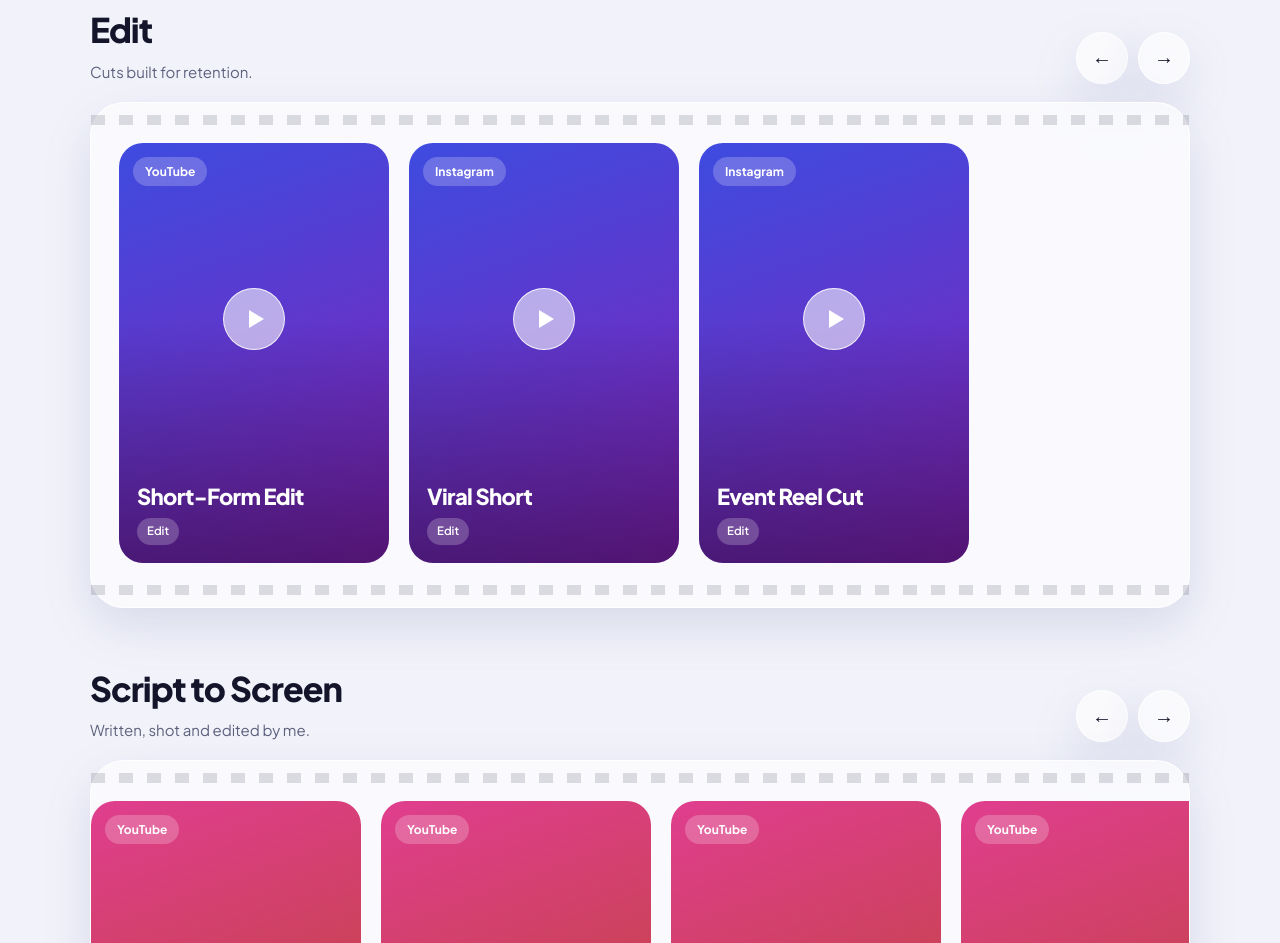
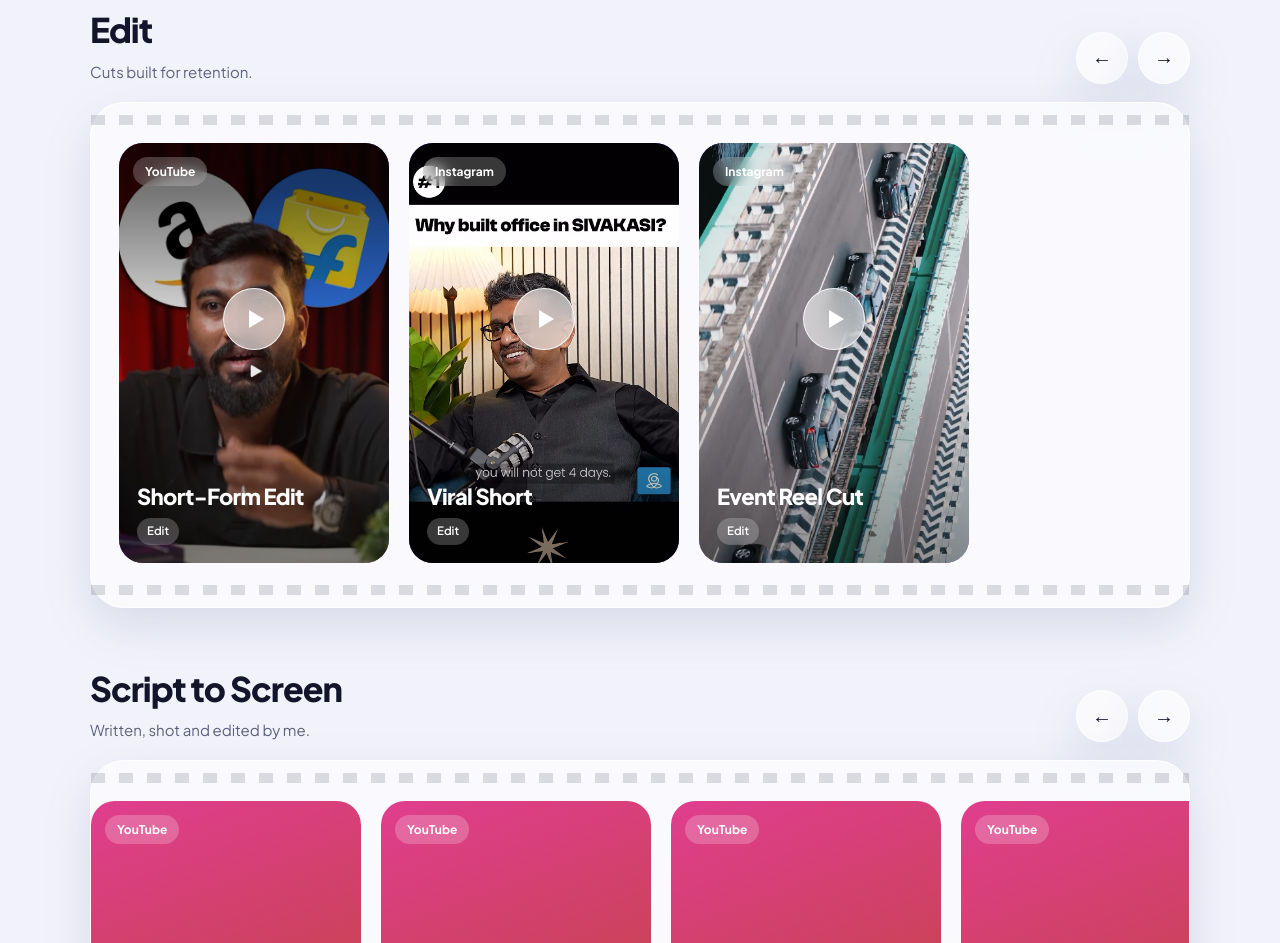
Before and after one commit to SuriyaSSJ03/suriyassj03, a plain HTML site: page index.html in a window 1280 px wide. Shown: the part 1228-2171 px from the top of the page. Drawn offline with Linux system fonts and the light colour scheme; files whose address does not match are found by name.

Commit message:
Add files via upload

```diff
--- a/index.html
+++ b/index.html
@@ -129,6 +129,8 @@ footer{text-align:center;color:var(--mute);font-size:13px;margin-top:40px}
 .play{opacity:1;transform:scale(1);top:42%;z-index:1}
 .card:hover .play,.card:focus-visible .play{transform:scale(1.12)}
 .fr.post{aspect-ratio:auto;width:min(520px,100%);height:min(82vh,720px);margin:0 auto;background:#fff}
+.poster>img.th{position:absolute;inset:0;width:100%;height:100%;object-fit:cover;display:block;transition:transform .6s cubic-bezier(.2,.8,.2,1)}
+.card:hover .poster>img.th{transform:scale(1.06)}
 </style>
 </head>
 <body>
@@ -212,9 +214,10 @@ const LINKS={instagram:"",linkedin:""};
 const $=i=>document.getElementById(i);
 const SRC=w=>w.type==='yt'?`https://www.youtube.com/embed/${w.id}?autoplay=1&rel=0&playsinline=1`:w.type==='ig'?`https://www.instagram.com/reel/${w.id}/embed`:`https://www.linkedin.com/embed/feed/update/urn:li:activity:${w.id}`;
 const BADGE={yt:'YouTube',ig:'Instagram',li:'LinkedIn'};
+const slug=s=>s.toLowerCase().replace(/[^a-z0-9]+/g,'-').replace(/^-|-$/g,'');
 const live=WORKS.filter(w=>w.id);
 $('segs').innerHTML=SEGS.map(s=>{const it=live.map((w,i)=>({w,i})).filter(x=>x.w.seg===s.id);if(!it.length)return'';
- return `<div class="seg rv" style="--h:${s.h}"><div class="head"><div><h3>${s.name}</h3><p>${s.desc}</p></div><div class="arrows"><button data-d="-1" aria-label="Previous">&larr;</button><button data-d="1" aria-label="Next">&rarr;</button></div></div><div class="reel glass"><div class="strip">${it.map(({w,i})=>`<button class="card" data-i="${i}"><div class="poster"><span class="badge">${BADGE[w.type]}</span><span class="play"></span><div class="pt"><b>${w.title}</b><div class="tg">${w.tags.map(t=>`<i>${t}</i>`).join('')}</div></div></div></button>`).join('')}</div></div></div>`}).join('');
+ return `<div class="seg rv" style="--h:${s.h}"><div class="head"><div><h3>${s.name}</h3><p>${s.desc}</p></div><div class="arrows"><button data-d="-1" aria-label="Previous">&larr;</button><button data-d="1" aria-label="Next">&rarr;</button></div></div><div class="reel glass"><div class="strip">${it.map(({w,i})=>`<button class="card" data-i="${i}"><div class="poster"><img class="th" src="thumbs/${slug(w.title)}.jpg" alt="" loading="lazy" onerror="if(this.dataset.f){this.remove()}else{this.dataset.f=1;this.src='${slug(w.title)}.jpg'}"><span class="badge">${BADGE[w.type]}</span><span class="play"></span><div class="pt"><b>${w.title}</b><div class="tg">${w.tags.map(t=>`<i>${t}</i>`).join('')}</div></div></div></button>`).join('')}</div></div></div>`}).join('');
 let down=null,sx=0,sl=0,moved=false;
 $('segs').addEventListener('pointerdown',e=>{const s=e.target.closest('.strip');if(!s||e.pointerType!=='mouse')return;down=s;moved=false;sx=e.clientX;sl=s.scrollLeft});
 addEventListener('pointermove',e=>{if(!down)return;const d=e.clientX-sx;if(Math.abs(d)>5)moved=true;down.scrollLeft=sl-d});
```
